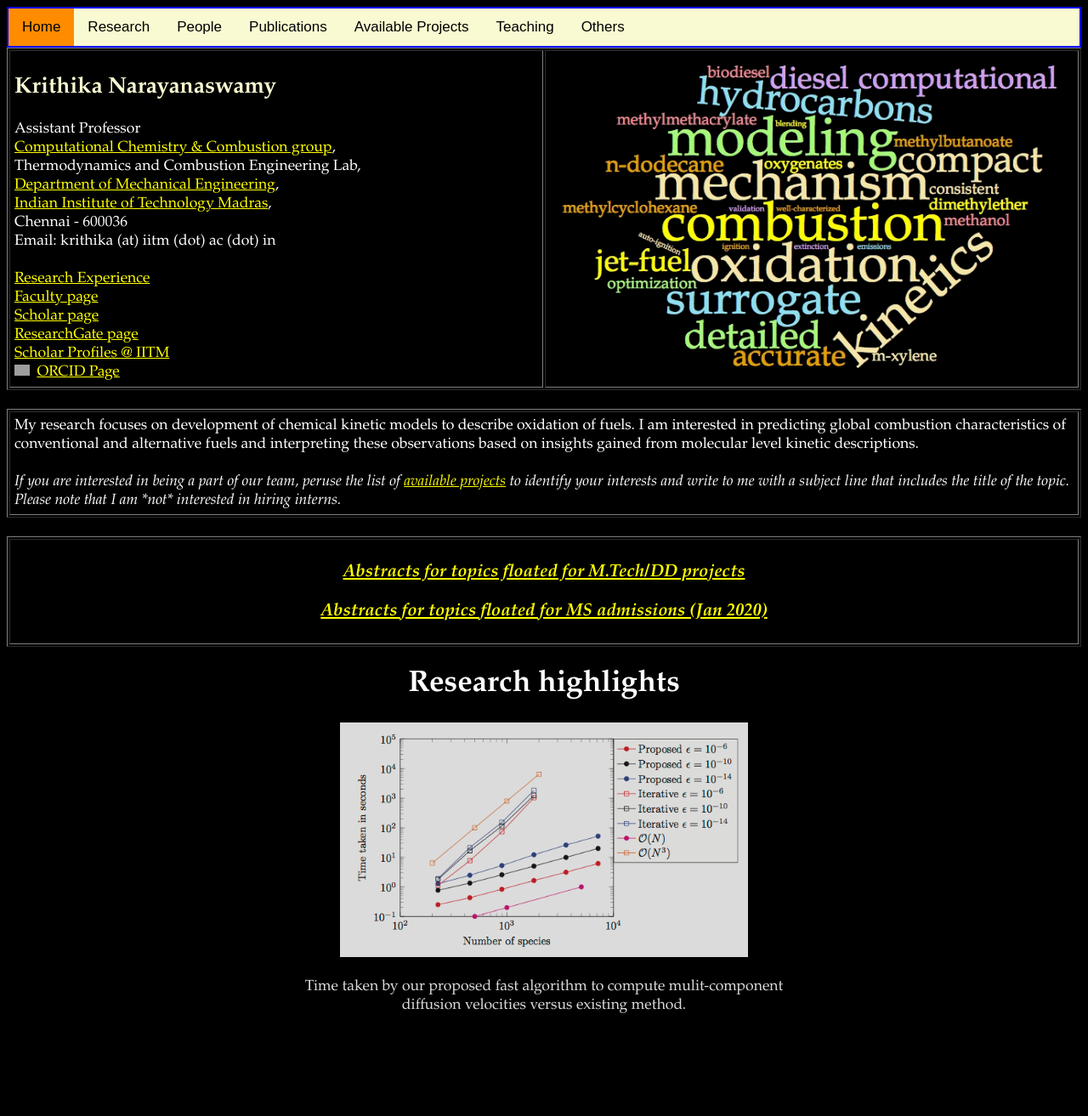
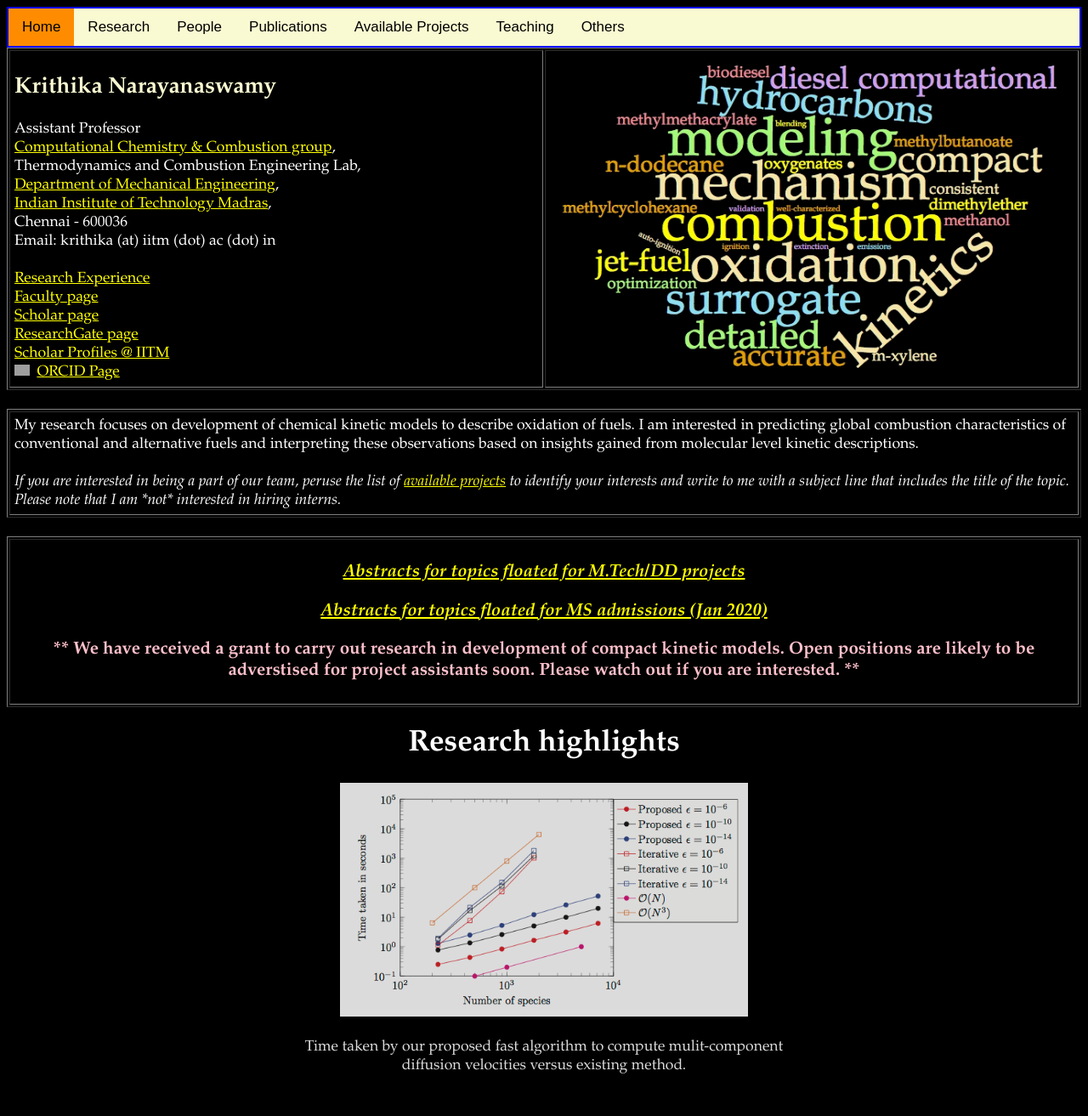
Before and after one commit to krithikasivaram/krithikasivaram.github.io, a Jekyll site: the page index.html, which Jekyll copies as it is, in a window 1280 px wide. Shown: the whole page at 85% size. Built offline with Jekyll 4.4.1, drawn with Linux system fonts in a browser that asks for light colours; nearby versions of some CDN libraries; before the commit the page ends 1242 px from its top, so only the background shows below that; grey boxes are pictures that could not be loaded.

Commit message:
grant update

```diff
--- a/index.html
+++ b/index.html
@@ -408,6 +408,7 @@ I am currently working with <a href="http://pepiot.mae.cornell.edu" target="_bla
 	<td width="100%">
 <center><h3><a href="#" onclick="openCity(event, 'Available_Projects')">  <center><i>Abstracts for topics floated for M.Tech/DD projects</i></center></a></h3> </center>
 <center><h3><a href="project_writeup/MS_PhD_Jan_2020.html" target="_blank"><center><i>Abstracts for topics floated for MS admissions (Jan 2020)</i></center></a></h3> </center>
+<center><h3>** We have received a grant to carry out research in development of compact kinetic models. Open positions are likely to be adverstised for project assistants soon. Please watch out if you are interested. ** </h3> </center>
 <!-- <center><h2> <a href="#" onclick="openCity(event, 'Available_Projects')"><i>Possible M. Tech/DD projects 2019</i></center></a></h2> -->
 </tr>
 </table>
@@ -851,7 +852,8 @@ Ignition delay has an important role in combustion. Ignition delay is affected b
 <li> Exploratory Research Project, May 2016--2017
 <li> Indo-Russian project awarded by DST under Grant No. 16-49-02017: October 2016--2019
 <li> InnoINDIGO BiofCFD project awarded by DST: November 2017--2020
-<li> New Faculty Seed Grant, Project No. MEE/15-16/845/NFIG: November 2017--2020
+<li> New Faculty Seed Grant, Project No. MEE/15-16/845/NFSG: November 2017--2020
+<li> Core Research Grant, SERB, DST, Project No. -- : December 2019--2022
 </ul>
 </td>
 </tr>
```
